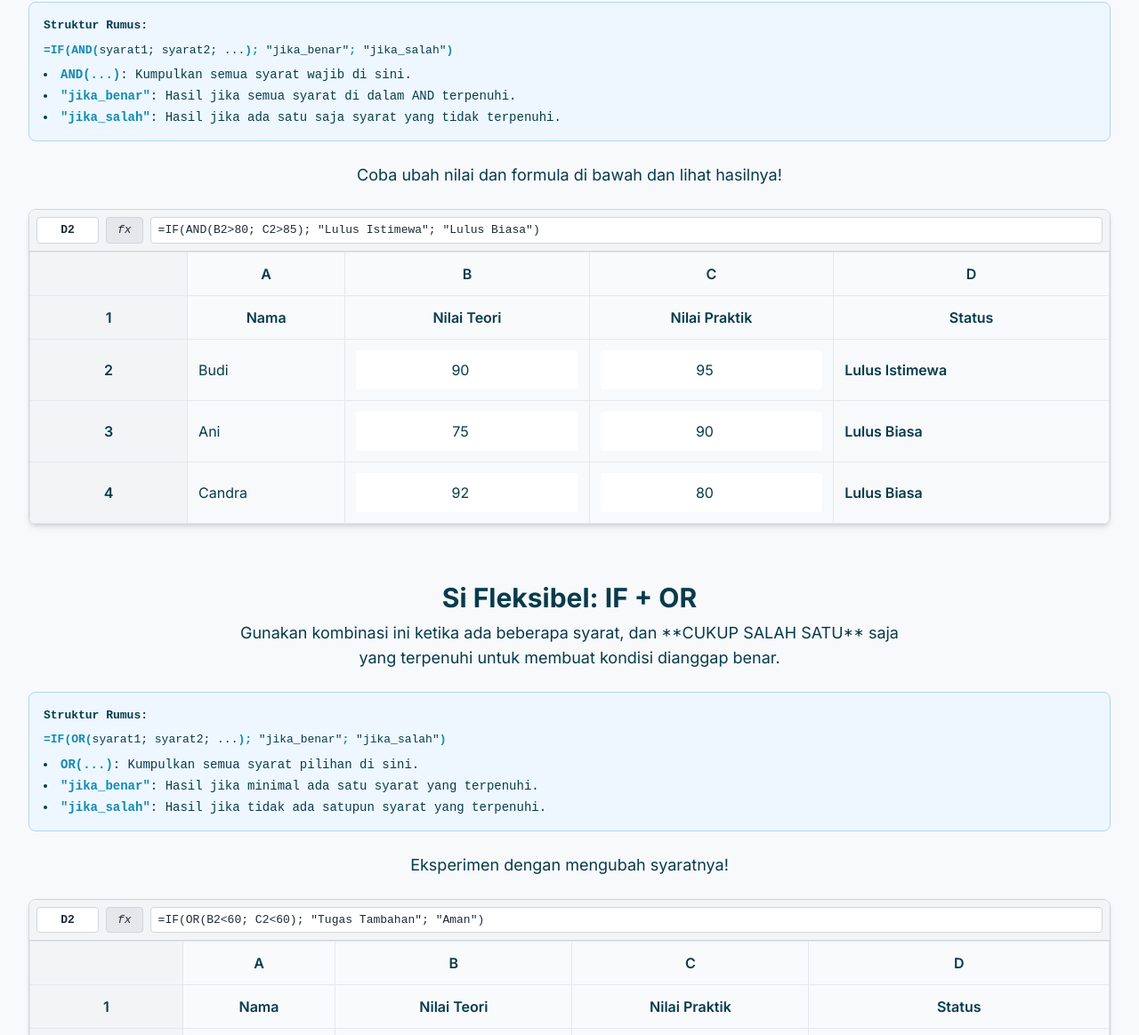
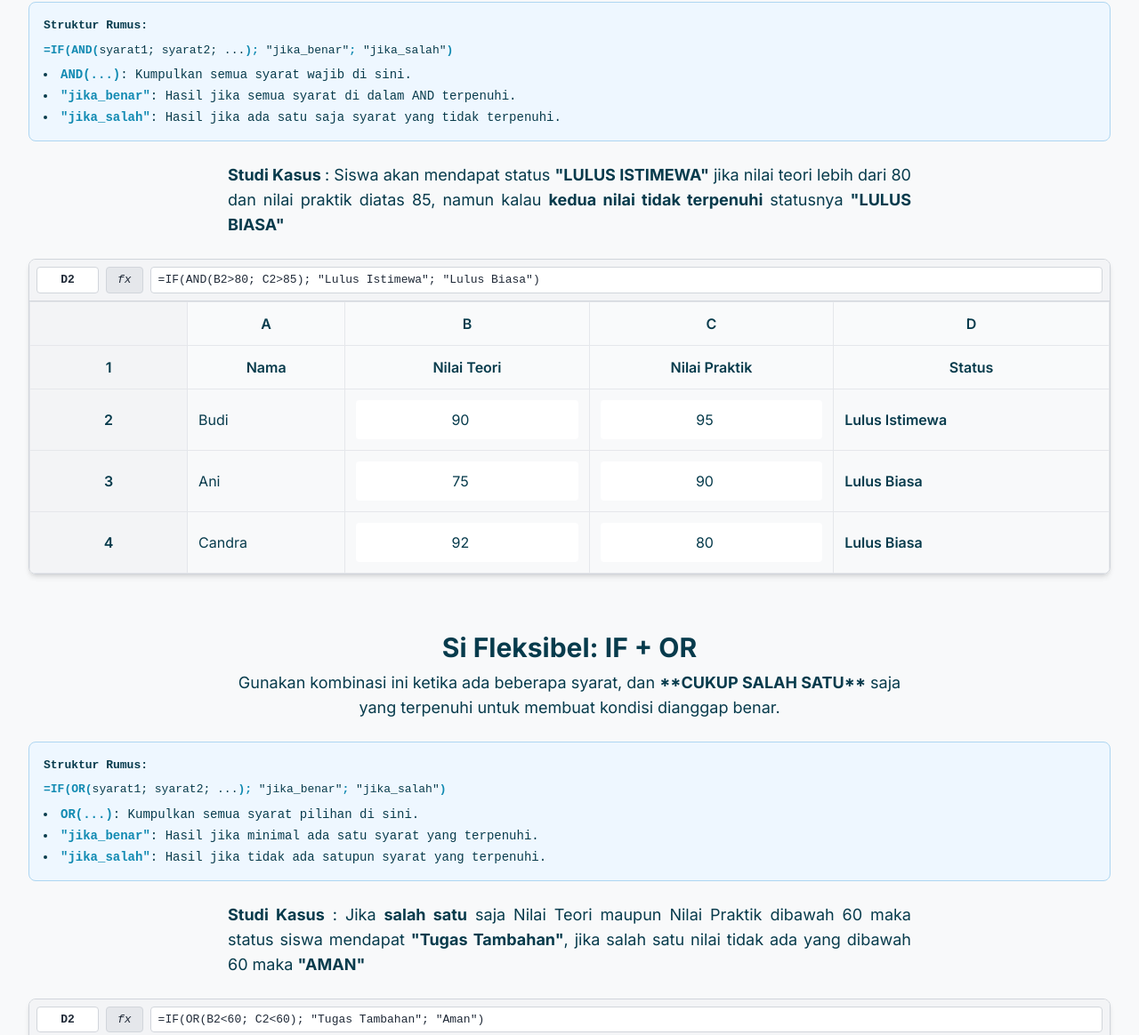
Before and after one commit to bayuyec-create/Jago-Excel-Batch4-IF-AND-OR, a plain HTML site: page index.html in a window 1280 px wide. Shown: the part 674-1838 px from the top of the page at 89% size. Drawn offline with nearby package versions, Linux system fonts and the light colour scheme.

Commit message:
Update index.html

```diff
--- a/index.html
+++ b/index.html
@@ -178,7 +178,7 @@
                         <li><span class="desc"><span class="part">"jika_salah"</span>: Hasil jika ada satu saja syarat yang tidak terpenuhi.</span></li>
                     </ul>
                 </div>
-                <p class="text-center text-lg max-w-3xl mx-auto mb-6">Coba ubah nilai dan formula di bawah dan lihat hasilnya!</p>
+                <p class="text-justify text-lg max-w-3xl mx-auto mb-6"><b> Studi Kasus </b> : Siswa akan mendapat status <b>"LULUS ISTIMEWA"</b> jika nilai teori lebih dari 80 dan nilai praktik diatas 85, namun kalau <b>kedua nilai tidak terpenuhi</b> statusnya <b>"LULUS BIASA"</b></p>
                 <div class="excel-table-container">
                     <div class="formula-bar">
                         <div class="name-box"><strong id="formula-cell-and">D2</strong></div>
@@ -216,7 +216,7 @@
 
             <section id="if-or">
                 <h2 class="text-3xl font-bold text-[#073B4C] mb-2 text-center">Si Fleksibel: IF + OR</h2>
-                <p class="text-center text-lg max-w-3xl mx-auto mb-6">Gunakan kombinasi ini ketika ada beberapa syarat, dan **CUKUP SALAH SATU** saja yang terpenuhi untuk membuat kondisi dianggap benar.</p>
+                <p class="text-center text-lg max-w-3xl mx-auto mb-6">Gunakan kombinasi ini ketika ada beberapa syarat, dan <b>**CUKUP SALAH SATU**</b> saja yang terpenuhi untuk membuat kondisi dianggap benar.</p>
                 <div class="formula-breakdown">
                     <p class="font-bold mb-2">Struktur Rumus:</p>
                     <p><span class="part">=IF(OR(</span>syarat1; syarat2; ...<span class="part">);</span> "jika_benar"<span class="part">;</span> "jika_salah"<span class="part">)</span></p>
@@ -226,7 +226,7 @@
                         <li><span class="desc"><span class="part">"jika_salah"</span>: Hasil jika tidak ada satupun syarat yang terpenuhi.</span></li>
                     </ul>
                 </div>
-                <p class="text-center text-lg max-w-3xl mx-auto mb-6">Eksperimen dengan mengubah syaratnya!</p>
+                <p class="text-justify text-lg max-w-3xl mx-auto mb-6"><b>Studi Kasus</b> : Jika <b>salah satu</b> saja Nilai Teori maupun Nilai Praktik dibawah 60 maka status siswa mendapat <b>"Tugas Tambahan"</b>, jika salah satu nilai tidak ada yang dibawah 60 maka <b>"AMAN"</b>  </p>
                  <div class="excel-table-container">
                     <div class="formula-bar">
                         <div class="name-box"><strong id="formula-cell-or">D2</strong></div>
```
